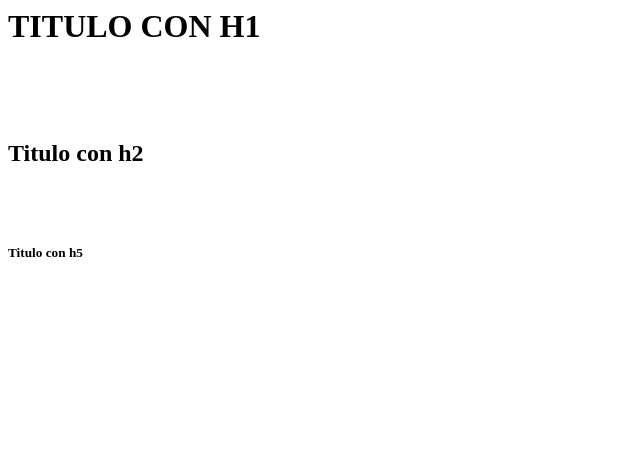
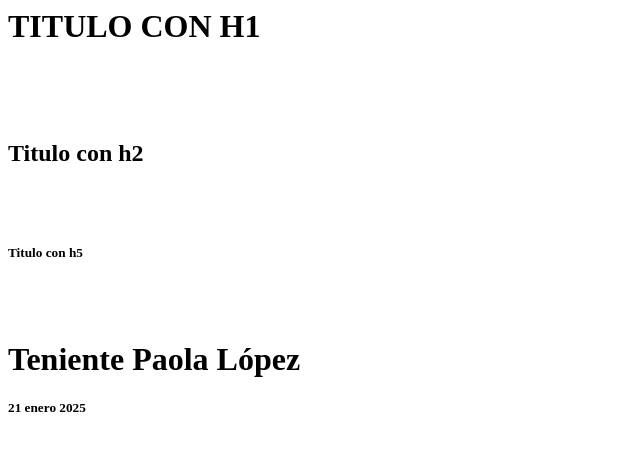
Before and after one commit to pao4402/Hola-Mundo-L-pez-X, a plain HTML site: page index.html in a window 1280 px wide. Shown: the whole page, without its empty margins (0-640 px from the left). Drawn offline with Linux system fonts and the light colour scheme.

Commit message:
se agraga nombre y fecha

```diff
--- a/index.html
+++ b/index.html
@@ -5,3 +5,6 @@
 <br><br>
 
 <h5>Titulo con h5 </h5>
+<br><br>
+<h1>Teniente Paola López </h1>
+<h5> 21 enero 2025</h5>
```
